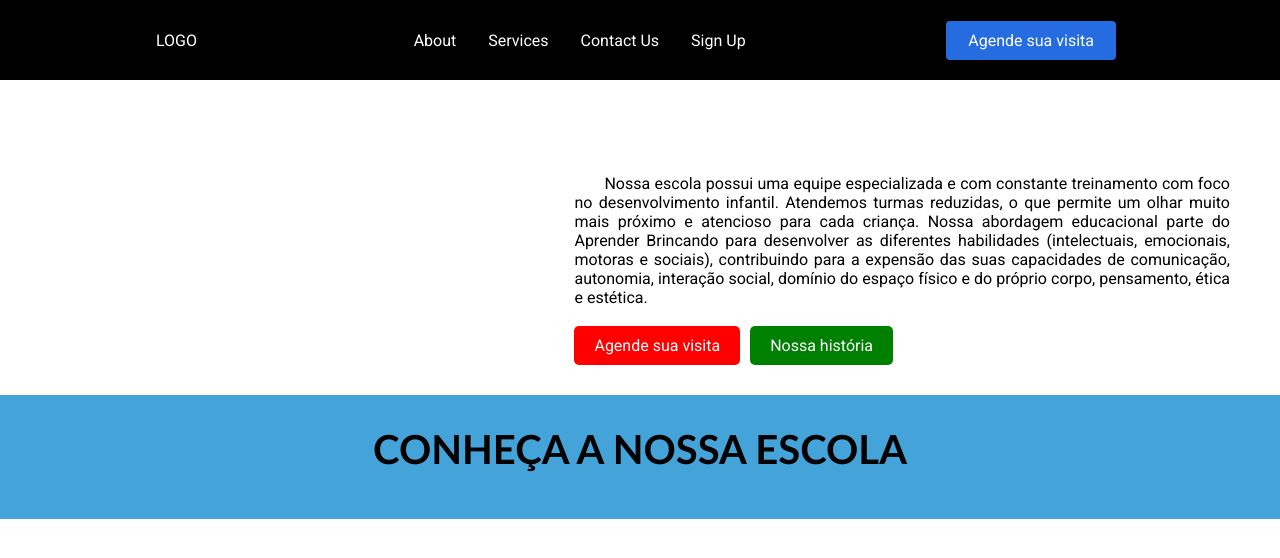
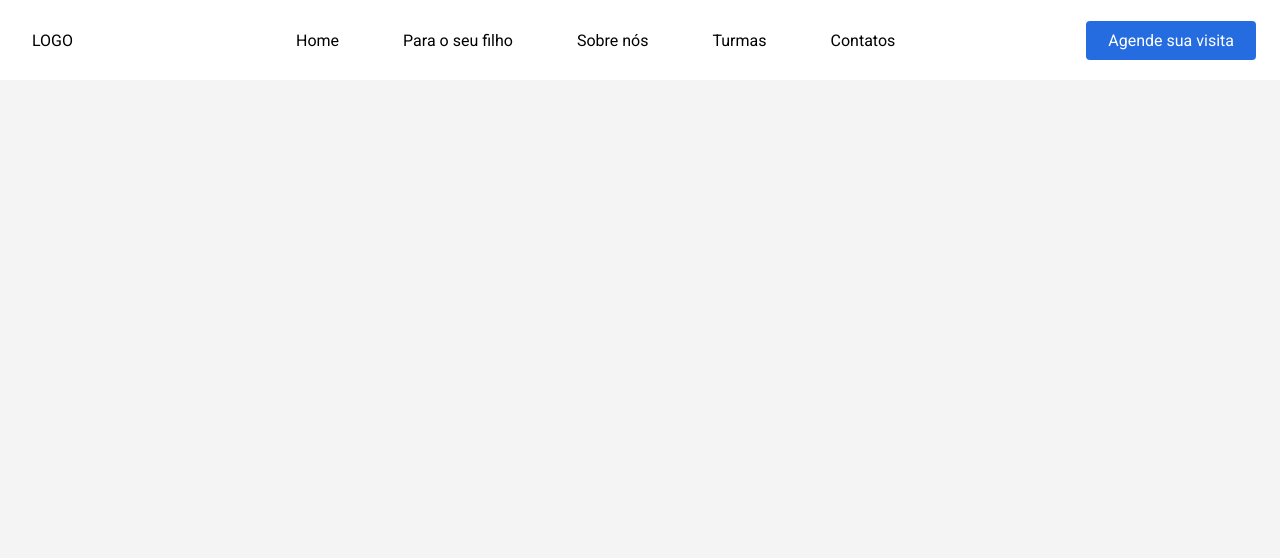
Before and after one commit to WillDevAC/CANOAS-DEMO, a Next.js app: page / in a window 1280 px wide. Shown: the top 558 px of the page. Built offline with nearby package versions, Linux system fonts and the light colour scheme.

Commit message:
feature/newlayout

```diff
--- a/src/components/header/index.tsx
+++ b/src/components/header/index.tsx
@@ -18,19 +18,20 @@ const Navbar = () => {
         <Bars />
         <NavMenu>
           <NavLink href='/about' activeStyle>
-            About
+            Home
           </NavLink>
           <NavLink href='/services' activeStyle>
-            Services
+            Para o seu filho
           </NavLink>
           <NavLink href='/contact-us' activeStyle>
-            Contact Us
+            Sobre nós
           </NavLink>
           <NavLink href='/sign-up' activeStyle>
-            Sign Up
+            Turmas
           </NavLink>
-          {/* Second Nav */}
-          {/* <NavBtnLink to='/sign-in'>Sign In</NavBtnLink> */}
+          <NavLink href='/sign-up' activeStyle>
+            Contatos
+          </NavLink>
         </NavMenu>
         <NavBtn>
           <NavBtnLink to='/signin'>Agende sua visita</NavBtnLink>
--- a/src/components/header/styles.ts
+++ b/src/components/header/styles.ts
@@ -6,26 +6,24 @@ export const Title = styled.h1`
 `;
 
 export const Nav = styled.nav`
-  background: #000;
+  background: white;
   height: 80px;
   display: flex;
   justify-content: space-between;
-  padding: 0.5rem calc((100vw - 1000px) / 2);
+  padding: 0.5rem calc((100vw - 1500px) / 2);
   z-index: 10;
-  /* Third Nav */
-  /* justify-content: flex-start; */
 `;
 
 export const NavLink = styled.a`
-  color: #fff;
+  color: black;
   display: flex;
   align-items: center;
   text-decoration: none;
-  padding: 0 1rem;
+  padding: 0 2rem;
   height: 100%;
   cursor: pointer;
-  &.active {
-    color: #15cdfc;
+  &:hover {
+    color: #256ce1;
   }
 `;
 
@@ -47,11 +45,6 @@ export const NavMenu = styled.div`
   display: flex;
   align-items: center;
   margin-right: -24px;
-  /* Second Nav */
-  /* margin-right: 24px; */
-  /* Third Nav */
-  /* width: 100vw;
-  white-space: nowrap; */
   @media screen and (max-width: 768px) {
     display: none;
   }
@@ -61,9 +54,6 @@ export const NavBtn = styled.nav`
   display: flex;
   align-items: center;
   margin-right: 24px;
-  /* Third Nav */
-  /* justify-content: flex-end;
-  width: 100vw; */
   @media screen and (max-width: 768px) {
     display: none;
   }
@@ -79,11 +69,10 @@ export const NavBtnLink = styled.a`
   cursor: pointer;
   transition: all 0.2s ease-in-out;
   text-decoration: none;
-  /* Second Nav */
   margin-left: 24px;
   &:hover {
     transition: all 0.2s ease-in-out;
-    background: #fff;
-    color: #010606;
+    background: black;
+    color: white;
   }
 `;
--- a/src/pages/home/index.tsx
+++ b/src/pages/home/index.tsx
@@ -17,8 +17,6 @@ const home: React.FC = () => {
     <>
       <LayoutFragment>
 
-        <About/>
-        <ImageSection/>
 
       </LayoutFragment>
     </>
--- a/src/styles/theme.ts
+++ b/src/styles/theme.ts
@@ -1,6 +1,6 @@
 const theme = {
   colors: {
-    background: 'white',
+    background: '#f4f4f4',
     text: '#e1e1e6',
     primary: '#121214',
   }
```
